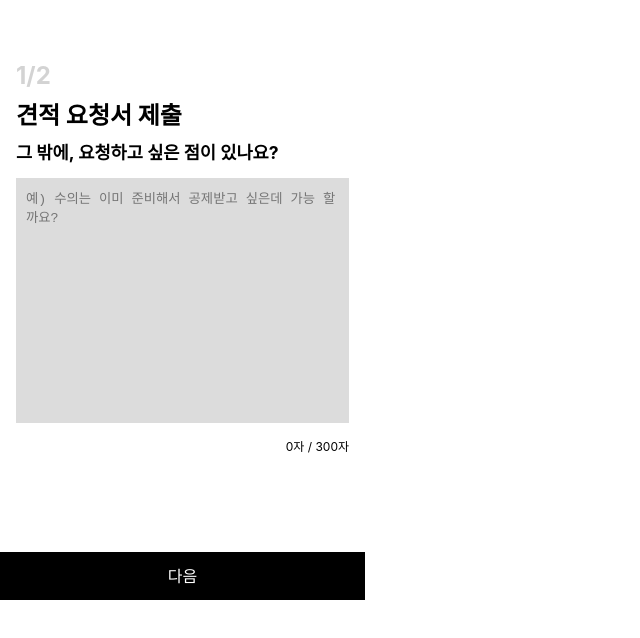
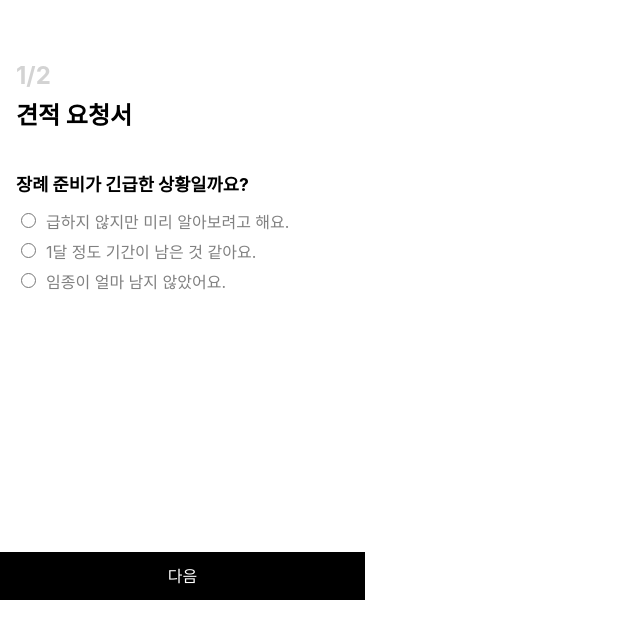
Before and after one commit to leemj0948/goi_project, a Next.js app: page /request/1 in a window 1280 px wide. Shown: the top 638 px of the page, without its empty margins (0-640 px from the left). Built offline with nearby package versions, Linux system fonts and the light colour scheme.

Commit message:
add: 리코일 생성

```diff
--- a/pages/index.tsx
+++ b/pages/index.tsx
@@ -20,6 +20,6 @@ export default function Home() {
 
         </div>
       )}
->    </div>
+    </div>
   );
 }
--- a/pages/request/[Step].tsx
+++ b/pages/request/[Step].tsx
@@ -1,36 +1,37 @@
 import styled from 'styled-components';
 import Link from 'next/link';
-import { useRouter } from 'next/router';
+import { NextRouter, useRouter } from 'next/router';
 import Step2 from '@src/components/Step2';
+import {  useRecoilValue, useSetRecoilState } from 'recoil';
+import { radioState } from '@src/states';
 
 export default function Step() {
+  const radioHandler =useSetRecoilState(radioState);
+  const selectRadio = (e:React.MouseEvent<HTMLInputElement>) =>{radioHandler(()=>e.currentTarget.value);}
   const router = useRouter();
-  console.log(router);
-  const switching = false;
-  const nowStep = router.query.Step;
+  console.log(router,useRecoilValue(radioState));
 
+  const nowStep= router.query.Step;
+  const radioValue = ['급하지 않지만 미리 알아보려고 해요.','1달 정도 기간이 남은 것 같아요.','임종이 얼마 남지 않았어요.']
   return (
     <Wapper>
       <Contents>
         <Steps>{nowStep}/2</Steps>
-        {switching?(
+        {nowStep==='1'?(
           <>
           <Title>견적 요청서</Title>
         <Question>
           <h2>장례 준비가 긴급한 상황일까요?</h2>
           <div>
-            <label>
-              <input type="radio" name="chk_info" value="1" />
-              급하지 않지만 미리 알아보려고 해요.
+          {radioValue.map((text)=>{
+            return(
+              <label>
+              <input type="radio" name="chk_info" value={text} onClick={e=>selectRadio(e)}/>
+              {text}
             </label>
-            <label>
-              <input type="radio" name="chk_info" value="2" />
-              1달 정도 기간이 남은 것 같아요.
-            </label>
-            <label>
-              <input type="radio" name="chk_info" value="3" />
-              임종이 얼마 남지 않았어요.
-            </label>
+            )
+
+          })}
           </div>
         </Question>
           </>
--- a/src/components/Step2.tsx
+++ b/src/components/Step2.tsx
@@ -1,15 +1,20 @@
 import styled from 'styled-components';
+import { textAreaState } from '@src/states';
+import {useRecoilState } from 'recoil';
+import React from 'react';
 
 export default function Step2(){
+    const [text,setText] = useRecoilState(textAreaState);
+    const textareaHandler = (e:React.ChangeEvent<HTMLTextAreaElement>)=>setText(e.target.value)
 return (
     <>
      <Title>견적 요청서 제출</Title>
         <Question>
           <h2>그 밖에, 요청하고 싶은 점이 있나요?</h2>
           <div>
-            <textarea cols={Number(40)} rows={Number(15)} placeholder='예) 수의는 이미 준비해서 공제받고 싶은데 가능 할까요?'/>
+            <textarea onChange={textareaHandler} value={text} cols={Number(40)} rows={Number(15)} placeholder='예) 수의는 이미 준비해서 공제받고 싶은데 가능 할까요?' maxLength={Number(300)}/>
           </div>
-          <TextCounter><p>0자 / 300자</p></TextCounter>
+          <TextCounter><p>{text.length}자 / 300자</p></TextCounter>
         </Question>
     </>
 )
--- /dev/null
+++ b/src/states.tsx
@@ -0,0 +1,12 @@
+import {atom} from 'recoil';
+
+const radioState = atom({
+    key:'radioState',
+    default: '',
+})
+const textAreaState = atom({
+    key:'textAreaState',
+    default:''
+})
+
+export {radioState,textAreaState}
```
